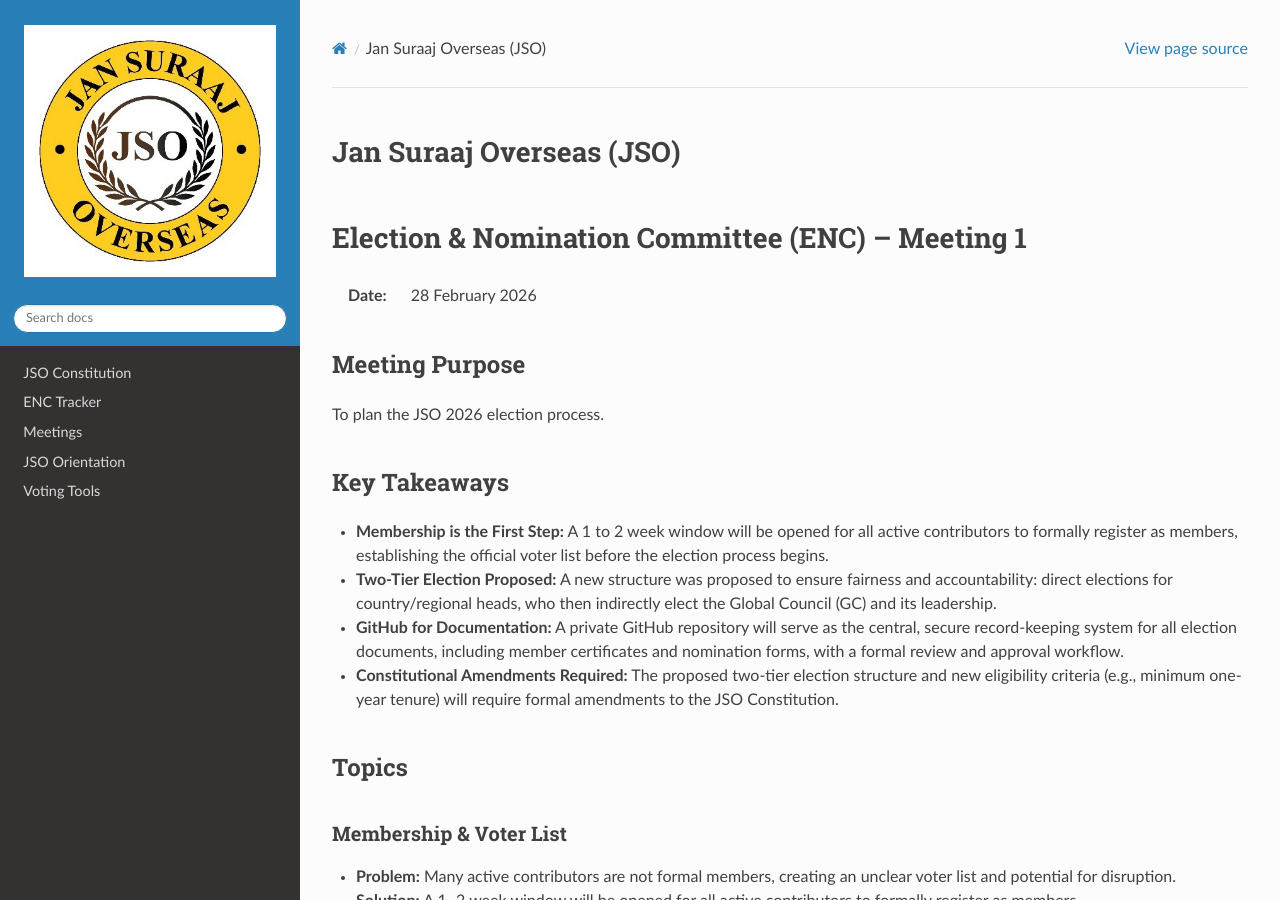
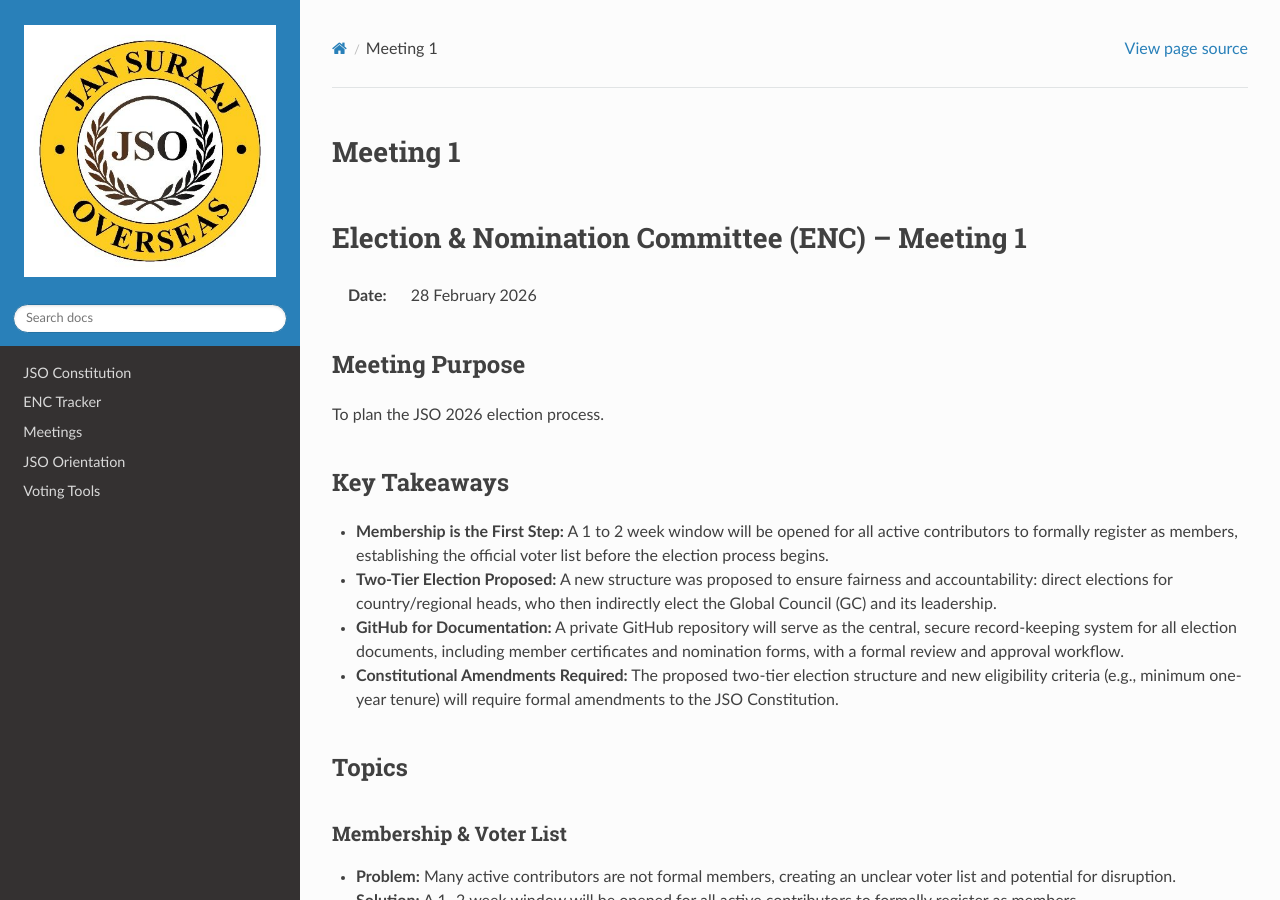
Before and after one commit to electionjso/election-docs, a Sphinx documentation site: the page built from docs/meetings/meeting1.rst, in a window 1280 px wide and 900 px high. Built offline with Sphinx 7.4.7 and the Read the Docs theme 3.1.0, drawn with Linux system fonts in a browser that asks for light colours.

Commit message:
JSO election commity documentation: update

```diff
--- a/docs/meetings/meeting1.rst
+++ b/docs/meetings/meeting1.rst
@@ -1,4 +1,4 @@
-Jan Suraaj Overseas (JSO)
+Meeting 1
 =========================
 
 Election & Nomination Committee (ENC) – Meeting 1
```
